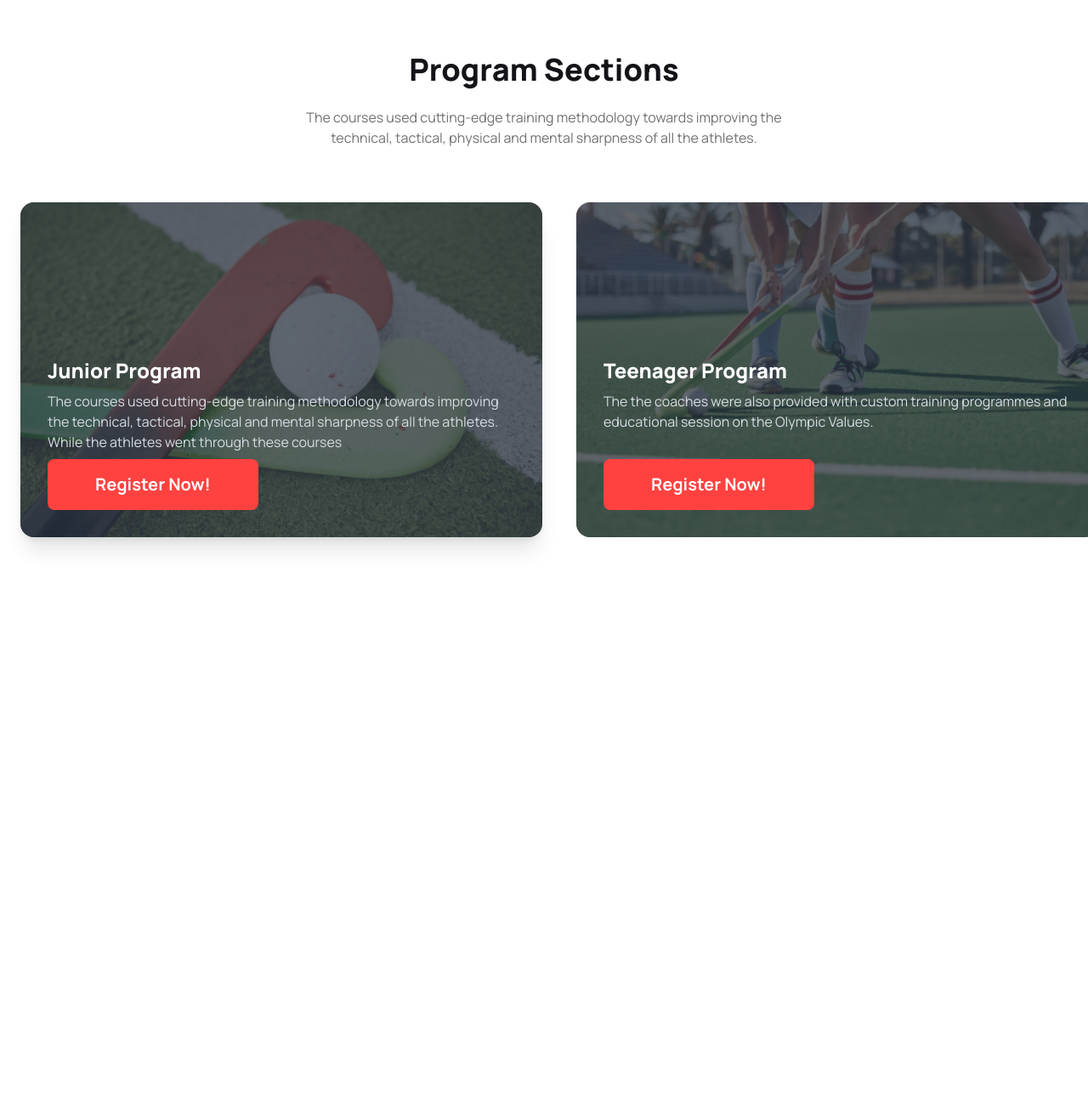
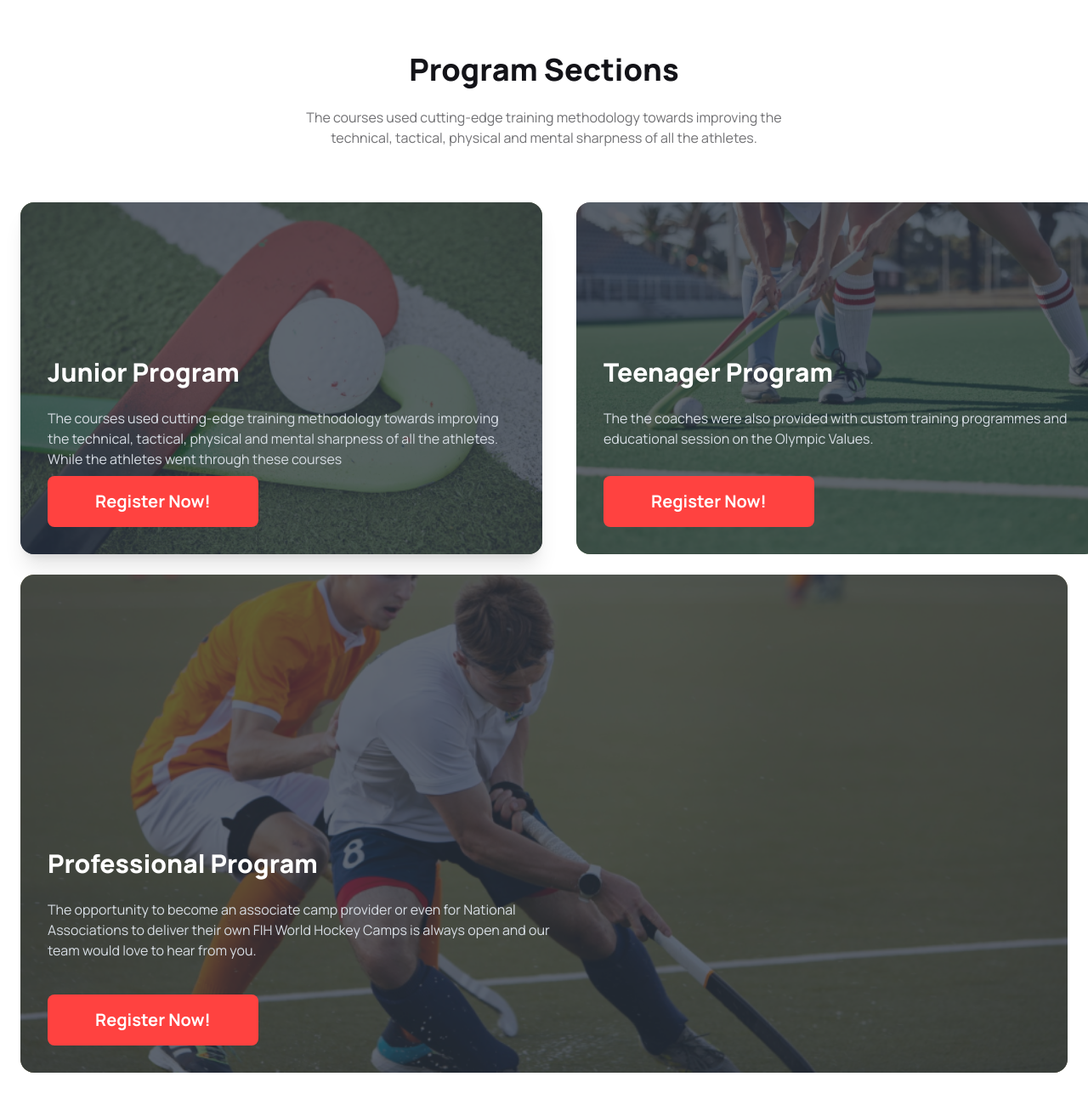
Before and after one commit to devenamulshikder/Hockeys, a plain HTML site: page index.html in a window 1280 px wide. Shown: the part 1354-2654 px from the top of the page at 85% size. Before the commit the page ends 2082 px from the top, so only its background shows below. Drawn offline with nearby package versions, Linux system fonts and the light colour scheme.

Commit message:
program sections fully done

```diff
--- a/index.html
+++ b/index.html
@@ -263,31 +263,76 @@
         <div class="flex flex-col lg:flex-row gap-10 justify-between">
           <div class="card w-full lg:w-[50%] bg-base-100 shadow-xl image-full">
             <figure class="">
-              <img class="lg:w-[100%] w-full"
-                src="./Images/2.png"
-                alt=""
-              />
+              <img class="lg:w-[100%] w-full" src="./Images/2.png" alt="" />
             </figure>
             <div class="card-body">
-              <h2 class="card-title text-xl text-white lg:text-2xl lg:font-extrabold lg:pt-[150px]">Junior Program</h2>
-              <p class="lg:w-[550px]">The courses used cutting-edge training methodology towards improving the technical, tactical, physical and mental sharpness of all the athletes. While the athletes went through these courses</p>
+              <h2
+                class="card-title text-xl text-white lg:text-3xl lg:mb-4 lg:font-extrabold lg:pt-[150px]"
+              >
+                Junior Program
+              </h2>
+              <p class="lg:w-[550px]">
+                The courses used cutting-edge training methodology towards
+                improving the technical, tactical, physical and mental sharpness
+                of all the athletes. While the athletes went through these
+                courses
+              </p>
               <div class="">
-                  <button class="bg-btn-bg px-14 py-4 rounded-lg text-white text-lg lg:text-xl font-semibold lg:font-bold">Register Now!</button>
+                <button
+                  class="bg-btn-bg px-14 py-4 rounded-lg text-white text-lg lg:text-xl font-semibold lg:font-bold"
+                >
+                  Register Now!
+                </button>
               </div>
             </div>
           </div>
           <div class="card w-full lg:w-[50%] image-full">
             <figure class="">
-              <img class="lg:w-[100%] w-full"
-                src="./Images/3.png"
-                alt=""
-              />
+              <img class="lg:w-[100%] w-full" src="./Images/3.png" alt="" />
             </figure>
             <div class="card-body">
-              <h2 class="card-title text-xl text-white lg:text-2xl lg:font-extrabold lg:pt-[150px]">Teenager Program</h2>
-              <p class="lg:w-[550px]">The the coaches were also provided with custom training programmes and educational session on the Olympic Values.</p>
+              <h2
+                class="card-title text-xl text-white lg:text-3xl lg:mb-4 lg:font-extrabold lg:pt-[150px]"
+              >
+                Teenager Program
+              </h2>
+              <p class="lg:w-[550px]">
+                The the coaches were also provided with custom training
+                programmes and educational session on the Olympic Values.
+              </p>
               <div class="">
-                  <button class="bg-btn-bg px-14 py-4 rounded-lg text-white text-lg lg:text-xl font-semibold lg:font-bold">Register Now!</button>
+                <button
+                  class="bg-btn-bg px-14 py-4 rounded-lg text-white text-lg lg:text-xl font-semibold lg:font-bold"
+                >
+                  Register Now!
+                </button>
+              </div>
+            </div>
+          </div>
+        </div>
+
+        <div class="mt-6">
+          <div class="card w-[100%] lg:w-[100%] image-full">
+            <figure class="">
+              <img class="w-full" src="./Images/4.png" alt="" />
+            </figure>
+            <div class="card-body">
+              <h2
+                class="card-title text-xl text-white lg:text-3xl lg:mb-4 lg:font-extrabold lg:pt-[290px]"
+              >
+                Professional Program
+              </h2>
+              <p class="lg:w-[600px]">
+                The opportunity to become an associate camp provider or even for
+                National Associations to deliver their own FIH World Hockey
+                Camps is always open and our team would love to hear from you.
+              </p>
+              <div class="">
+                <button
+                  class="bg-btn-bg px-14 py-4 rounded-lg text-white lg:mt-8 text-lg lg:text-xl font-semibold lg:font-bold"
+                >
+                  Register Now!
+                </button>
               </div>
             </div>
           </div>
```
